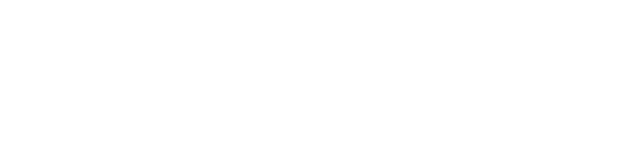
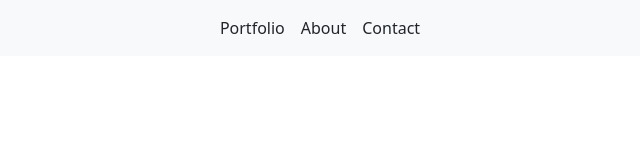
Before and after one commit to Bondok6/Porfolio-bootstrap, a website: page index.html in a window 1280 px wide. Shown: the whole page, without its empty margins (320-960 px from the left). Drawn offline with nearby package versions, Linux system fonts and the light colour scheme.

Commit message:
Add header section
Added Navbar

```diff
--- a/index.html
+++ b/index.html
@@ -18,6 +18,33 @@
 
   <body>
 
+    <header>
+      <nav class="navbar navbar-expand-lg navbar-light bg-light container">
+        <div class="container-fluid">
+
+          <button class="navbar-toggler ms-auto" type="button" data-bs-toggle="collapse"
+            data-bs-target="#navbarTogglerDemo03" aria-controls="navbarTogglerDemo03" aria-expanded="false"
+            aria-label="Toggle navigation">
+            <span class="navbar-toggler-icon"></span>
+          </button>
+
+          <div class="collapse navbar-collapse" id="navbarTogglerDemo03">
+            <ul class="navbar-nav m-auto">
+              <li class="nav-item">
+                <a class="nav-link text-dark" href="#">Portfolio</a>
+              </li>
+              <li class="nav-item">
+                <a class="nav-link text-dark" href="#about">About</a>
+              </li>
+              <li class="nav-item">
+                <a class="nav-link text-dark" href="#contact">Contact</a>
+              </li>
+            </ul>
+
+          </div>
+        </div>
+      </nav>
+    </header>
 
 
 
```
